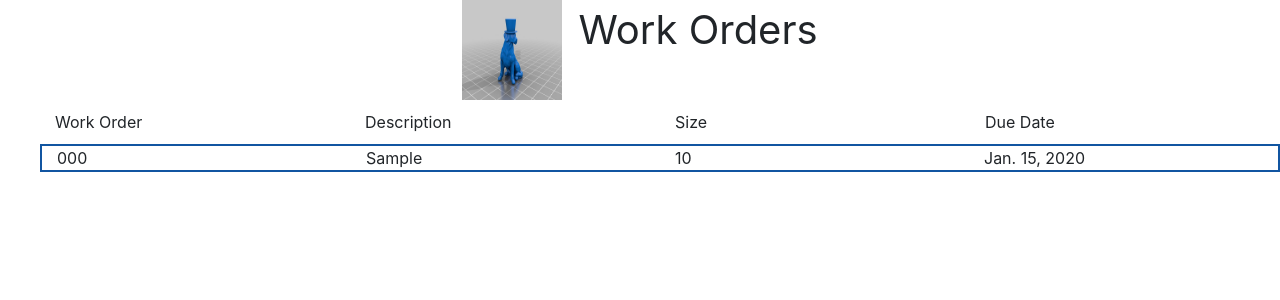
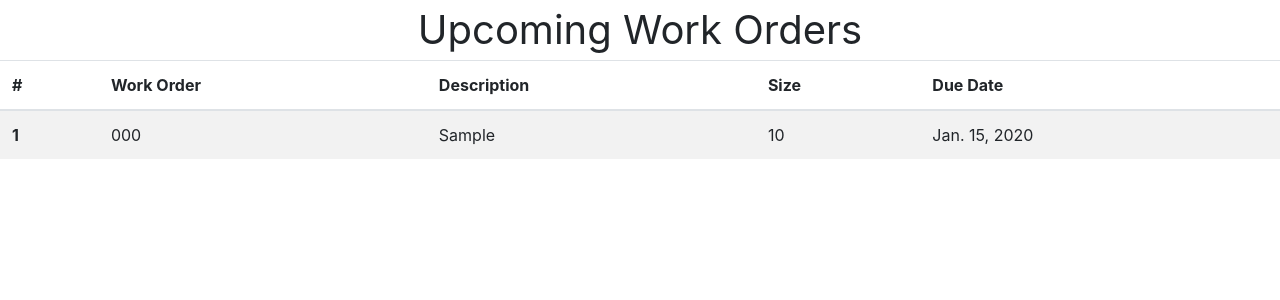
Before and after one commit to mjrskiles/job-board, a Django app: page / in a window 1280 px wide. Shown: the top 300 px of the page. Run offline with Django 3.2, Linux system fonts and the light colour scheme; tables that the repository leaves empty hold one stand-in row (values such as "Sample post"); some libraries are stand-ins or nearby versions.

Commit message:
Added bootstrap table.

```diff
--- a/workorder_app/templates/workorder_list.html
+++ b/workorder_app/templates/workorder_list.html
@@ -10,33 +10,33 @@
     </head>
     <body>
         <div class="d-flex justify-content-center">
-            <img class="mr-3 feature-thumbnail" src="{% static "images/dogwithhat.jpg" %}" width="100px" height="100px">
-            <span class="title">Work Orders</span>
+            {% comment %} <img class="mr-3 feature-thumbnail" src="{% static "images/dogwithhat.jpg" %}" width="100px" height="100px"> {% endcomment %}
+            <span class="title">Upcoming Work Orders</span>
         </div>
         {% if workorders %}
-            <div class="media featured-project">
-                <div class="media-body container-fluid featured-project-table">
-                    <ul>
-                        <li>
-                            <div class="row">
-                                <div class="col">Work Order</div>
-                                <div class="col">Description</div>
-                                <div class="col">Size</div>
-                                <div class="col">Due Date</div>
-                            </div>
-                        </li>
-                    {% for wo in workorders %}
-                        <li>
-                            <div class="row project-row">
-                                <div class="col">{{wo.workorder_number}}</div>
-                                <div class="col">{{wo.machine_type}}</div>
-                                <div class="col">{{wo.machine_size}}</div>
-                                <div class="col">{{wo.due_date}}</div>
-                            </div>
-                        </li>
-                    {% endfor %}
-                    </ul>
-                </div>
+            <div class="media">
+                <table class="table table-striped">
+                    <thead>
+                        <tr>
+                            <th scope="col">#</th>
+                            <th scope="col">Work Order</th>
+                            <th scope="col">Description</th>
+                            <th scope="col">Size</th>
+                            <th scope="col">Due Date</th>
+                        </tr>
+                    </thead>
+                    <tbody>
+                        {% for wo in workorders %}
+                        <tr {% if wo.is_urgent %}class="table-danger"{% endif %}>
+                            <th scope="row">{{wo.index}}</th>
+                            <td>{{wo.workorder_number}}</td>
+                            <td>{{wo.machine_type}}</td>
+                            <td>{{wo.machine_size}}</td>
+                            <td>{{wo.due_date}}</td>
+                        </tr>
+                        {% endfor %}
+                    </tbody>
+                </table>
             </div>
         {% else %}
             <p>No work orders configured. Configure work orders in the admin console.</p>
--- a/workorder_app/views.py
+++ b/workorder_app/views.py
@@ -1,12 +1,27 @@
 from django.shortcuts import render
 from django.http import HttpResponse
 from django.template import loader
+from datetime import date
 
 from .models import WorkOrder
 
 def index(request):
-    workorders = WorkOrder.objects.order_by('-due_date')
-    context = {'workorders': workorders}
+    workorders = WorkOrder.objects.order_by('due_date')
+
+    today = date.today()
+    for i in range(len(workorders)):
+        # Add an index to number the table entries
+        workorders[i].index = i + 1
+        # Calculate if workorder should be highlighted as urgent
+        days_until_due_date = (workorders[i].due_date - today).days
+        if days_until_due_date < 30:
+            workorders[i].is_urgent = True
+        else:
+            workorders[i].is_urgent = False
+
+    context = {
+        'workorders' : workorders
+    }
     return render(request, 'workorder_list.html', context)
 
 def workorder_mockup(request):
```
